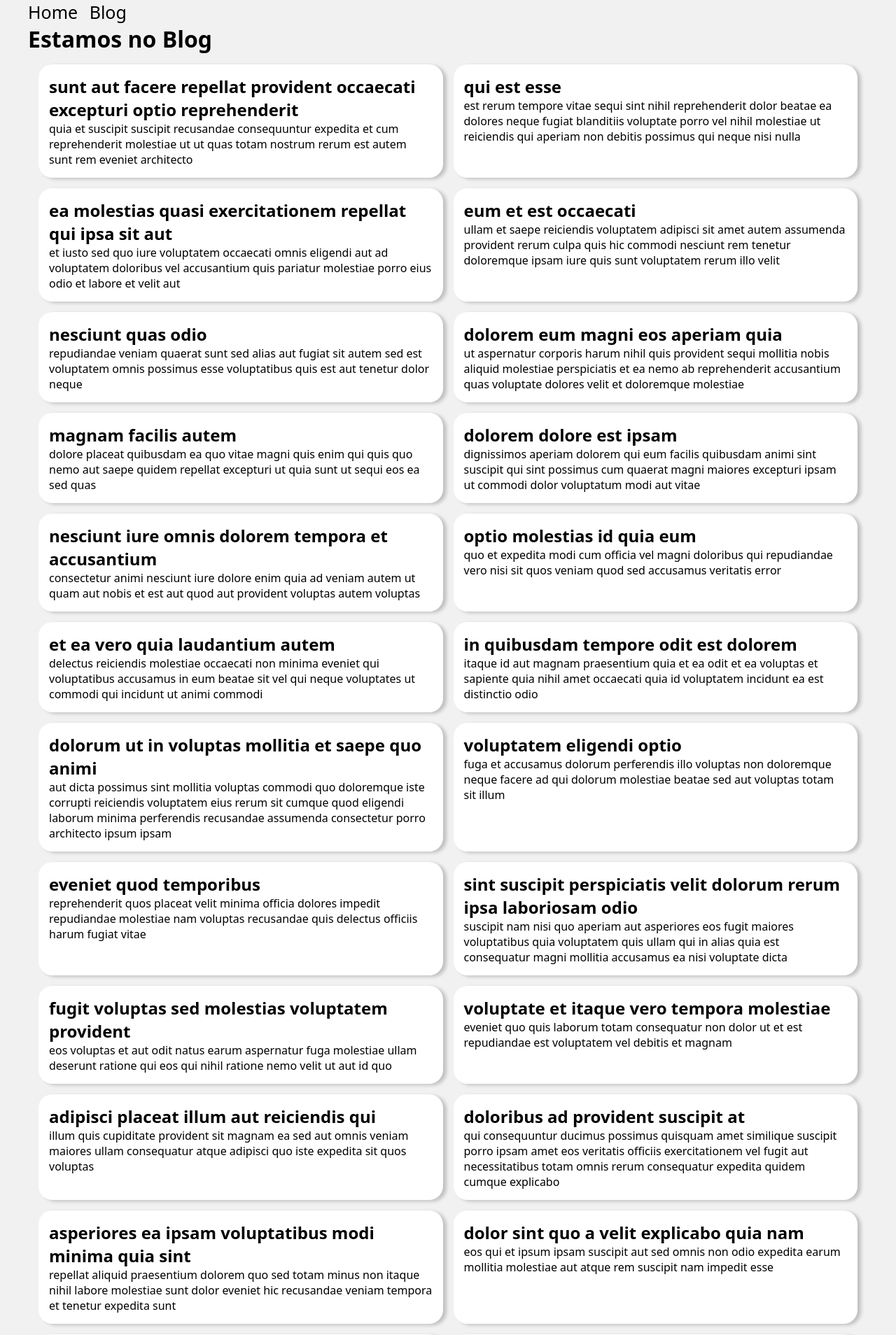
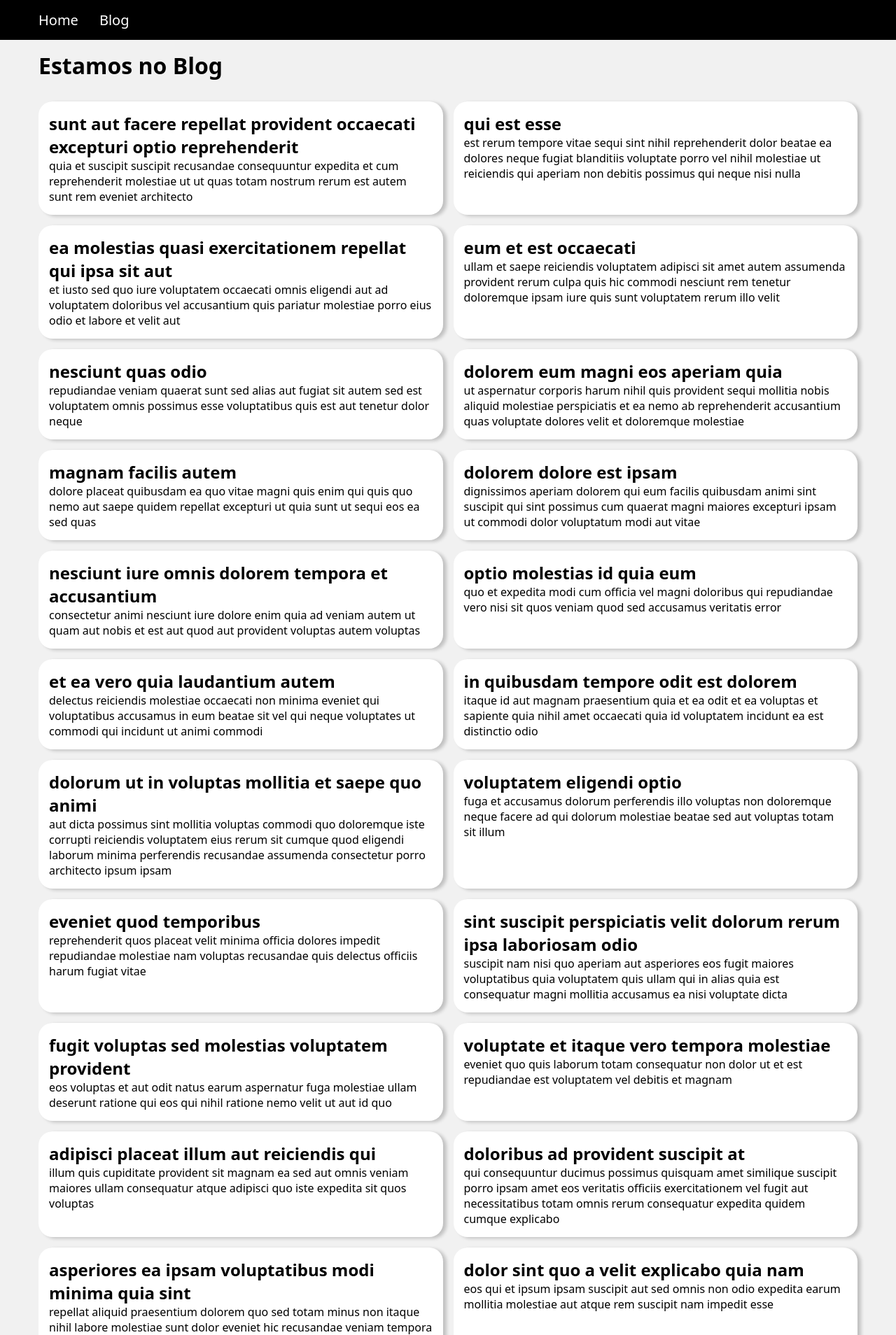
Before and after one commit to jobemcamera/django-first-project, a Django app: page /blog/ in a window 1280 px wide. Shown: the top 1908 px of the page at 70% size. Run offline with Django 5.2, Linux system fonts and the light colour scheme; parts of the project's set-up code (start-up, migrations or seed data) failed here and were passed over.

Commit message:
refactor: style menu

```diff
--- a/base/global/partials/menu.html
+++ b/base/global/partials/menu.html
@@ -1,5 +1,5 @@
-<nav>
-  <ul>
+<nav class="menu">
+  <ul class="menu__links">
     <li>
       <a href="{% url "home:home" %}">Home</a>
     </li>
--- a/base/static/global/css/style.css
+++ b/base/static/global/css/style.css
@@ -13,24 +13,43 @@ html {
 
 body {
   font-size: 1.6rem;
-  max-width: 1200px;
-  margin: 0 auto;
   background: #f1f1f1;
   font-family: system-ui, -apple-system, BlinkMacSystemFont, 'Segoe UI', Roboto,
     Oxygen, Ubuntu, Cantarell, 'Open Sans', 'Helvetica Neue', sans-serif;
 }
 
-li {
-  display: inline;
-  font-size: 2.5rem;
-  margin-right: 10px;
+h1 {
+  max-width: 1200px;
+  margin: 0 auto;
+  padding: 1.5rem;
 }
 
+.menu {
+  background: #000;
+  padding: 0 1.5rem;
+}
+
+.menu__links {
+  list-style: none;
+  display: flex;
+  max-width: 1200px;
+  margin: 0 auto;
+}
+
+.menu__links a {
+  display: block;
+  color: #fff;
+  padding: 1.5rem;
+  font-size: 2rem;
+  text-decoration: none;
+}
 
 .content {
   display: grid;
   gap: 1.5rem;
   padding: 1.5rem;
+  max-width: 1200px;
+  margin: 0 auto;
 }
 
 @media (min-width: 600px) {
```
